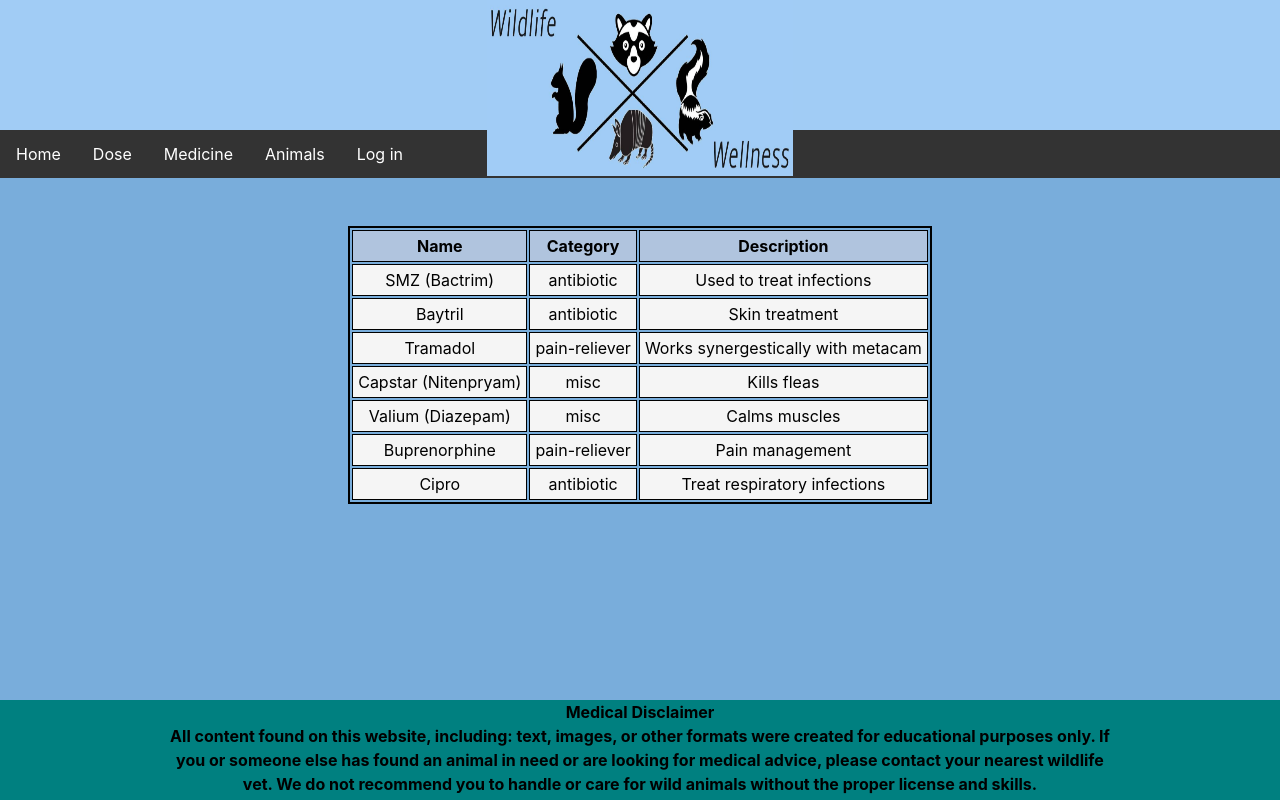
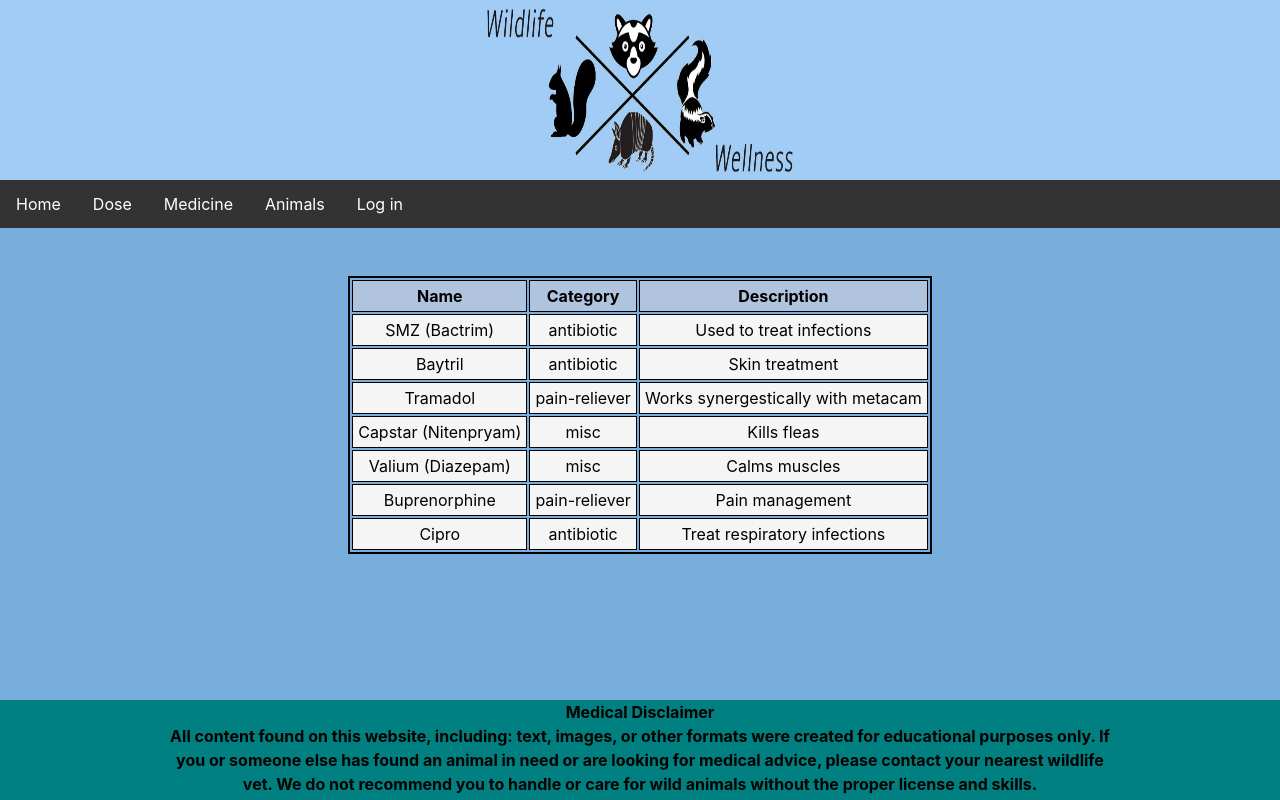
Before and after one commit to Rayxclockwork/AnimalRehab, a React (Create React App) app in the folder animal-rehab/: page /medicine in a window 1280 px wide. Built offline with nearby package versions, Linux system fonts and the light colour scheme.

Commit message:
header fixed

```diff
--- a/animal-rehab/src/components/Header/Header.scss
+++ b/animal-rehab/src/components/Header/Header.scss
@@ -2,23 +2,25 @@
     image-rendering: url(./logo.jpg);
   }
 
-img {
+
+
+.header{
+  display: block;
+  margin: auto;
+  width: auto;
+  height: 180px;
+  background-color: #a1ccf5;
+  justify-content: center;
+  display: flex;
+  img {
     display: block;
     margin-left: auto;
     margin-right: auto;
     width: 58%;
-    height: 176px;
+    height: 180px;
     background-color: #a1ccf5;
     display: flex;
     justify-content: center;
   }
 
-.header{
-  display: block;
-  margin: auto;
-  width: auto;
-  height: 130px;
-  background-color: #a1ccf5;
-  justify-content: center;
-  display: flex;
 }
```
